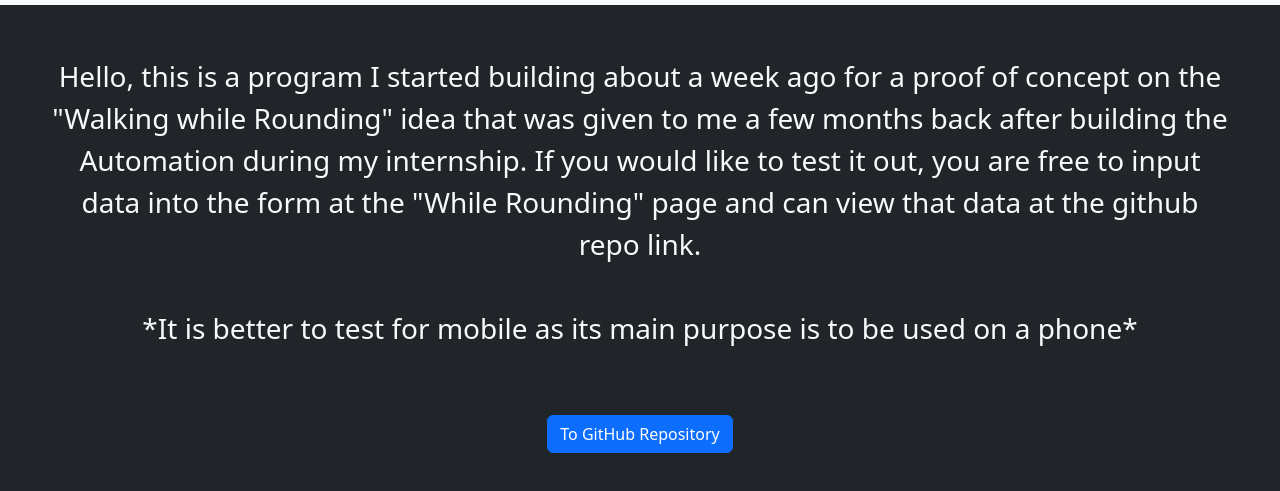
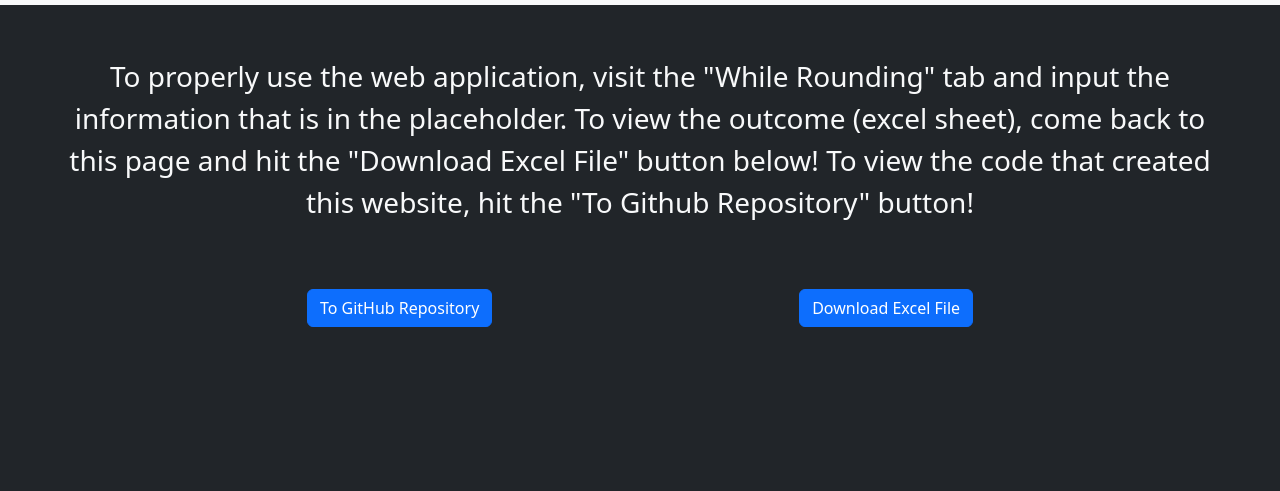
Before and after one commit to IgItIsKyi/FS-Rounding-Website, a website: page index.html in a window 1280 px wide. Shown: the part 51-542 px from the top of the page. Drawn offline with nearby package versions, Linux system fonts and the light colour scheme.

Commit message:
Added Excel download link to see results

```diff
--- a/index.html
+++ b/index.html
@@ -32,13 +32,18 @@
       </nav>
       <!------End of Nav Bar ------>
       <div class="d-flex align-middle justify-content-center">
-        <p style=" font-size: 28px; padding: 50px; text-align: center;" class="d-flex text-light"> Hello, this is a program I started building about a week ago for a proof of concept on the "Walking while Rounding"
-          idea that was given to me a few months back after building the Automation during my internship. If you would like to test it out, you are free to input data into the form at the
-          "While Rounding" page and can view that data at the github repo link. <br> <br>*It is better to test for mobile as its main purpose is to be used on a phone*
+        <p style=" font-size: 28px; padding: 50px; text-align: center;" class="d-flex text-light">
+          To properly use the web application, visit the "While Rounding" tab and input the information that is in the placeholder. To view the
+          outcome (excel sheet), come back to this page and hit the "Download Excel File" button below! To view the code that created this website, hit the
+          "To Github Repository" button!
         </p>
 
       </div>
-      <center><a href="https://github.com/IgItIsKyi/FS-Rounding-Website"><button class="btn btn-primary">To GitHub Repository</button></a></center>
+      <div class="d-flex align-middle justify-content-evenly">
+        <a href="https://github.com/IgItIsKyi/FS-Rounding-Website"><button class="btn btn-primary">To GitHub Repository</button></a>
+        <a href="/Test.xlsx" download=""><button class="btn btn-primary">Download Excel File</button></a>
+      </div>
+
 
 
   </body>
```
Also changed, not shown: 2 other files.
